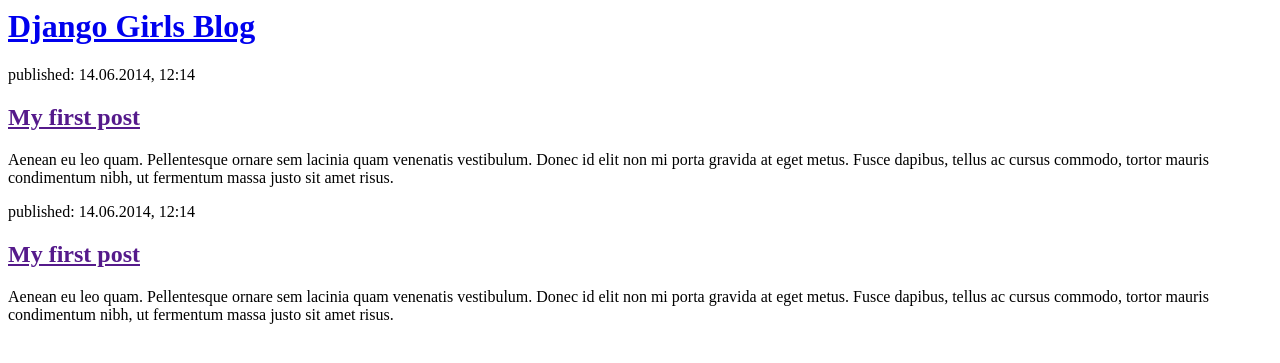
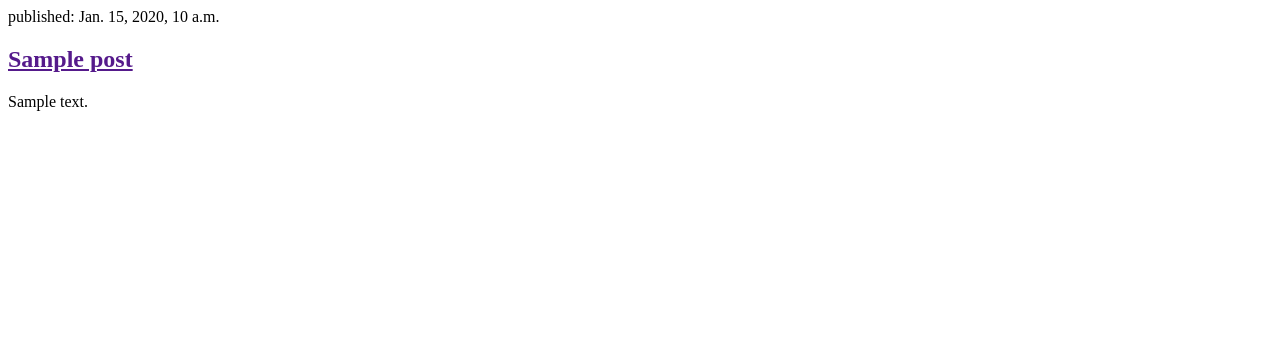
Before and after one commit to hpham93/my-first-blog, a Django app: template blog/templates/blog/post_list.html in a window 1280 px wide. Shown: the top 363 px of the page. Run offline with Django 3.2, Linux system fonts and the light colour scheme; the template is opened without the code that fills it: values that come from a table or form of the project are taken from there, others are empty; tables that the repository leaves empty hold one stand-in row (values such as "Sample post").

Commit message:
Modified templates to display posts from database.

```diff
--- a/blog/templates/blog/post_list.html
+++ b/blog/templates/blog/post_list.html
@@ -3,20 +3,12 @@
         <title>Django Girls blog</title>
     </head>
     <body>
-        <div>
-            <h1><a href="#">Django Girls Blog</a></h1>
-        </div>
-
-        <div>
-            <p>published: 14.06.2014, 12:14</p>
-            <h2><a href="">My first post</a></h2>
-            <p>Aenean eu leo quam. Pellentesque ornare sem lacinia quam venenatis vestibulum. Donec id elit non mi porta gravida at eget metus. Fusce dapibus, tellus ac cursus commodo, tortor mauris condimentum nibh, ut fermentum massa justo sit amet risus.</p>
-        </div>
-
-        <div>
-            <p>published: 14.06.2014, 12:14</p>
-            <h2><a href="">My first post</a></h2>
-            <p>Aenean eu leo quam. Pellentesque ornare sem lacinia quam venenatis vestibulum. Donec id elit non mi porta gravida at eget metus. Fusce dapibus, tellus ac cursus commodo, tortor mauris condimentum nibh, ut fermentum massa justo sit amet risus.</p>
-        </div>
+        {% for post in posts %}
+            <div>
+                <p>published: {{ post.published_date }}</p>
+                <h2><a href="">{{ post.title }}</a></h2>
+                <p>{{ post.text|linebreaksbr }}</p>
+            </div>
+        {% endfor %}
     </body>
 </html>
```
